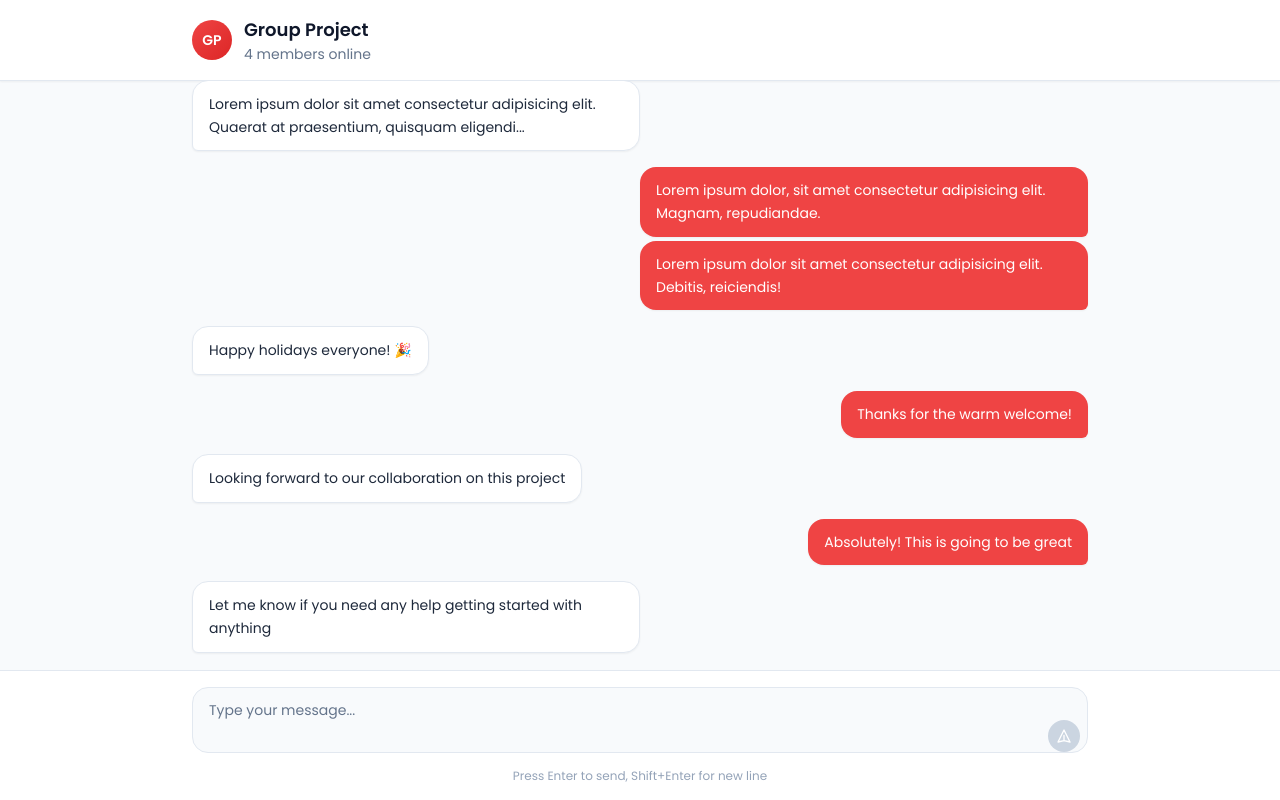
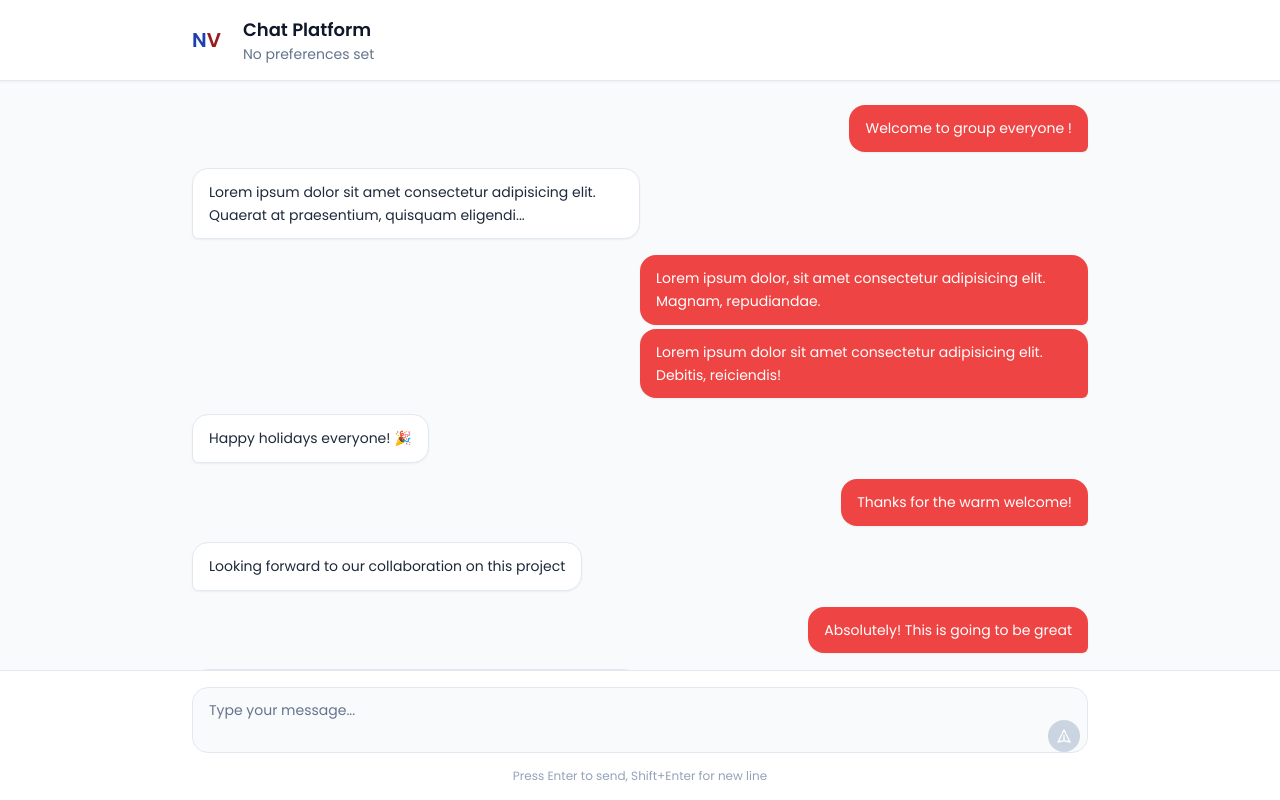
Before and after one commit to Krishiv-Thakuria/Next-Voters, a Next.js app: page /chat in a window 1280 px wide. Built offline with nearby package versions, Linux system fonts and the light colour scheme.

Commit message:
add a loading state

```diff
--- a/app/chat/page.tsx
+++ b/app/chat/page.tsx
@@ -1,6 +1,8 @@
 "use client";
 import React, { useState, useRef, useEffect } from "react";
 import { useSearchParams } from 'next/navigation';
+import usePreference from "@/hooks/preferences";
+import { Spinner } from "@/components/ui/spinner";
 
 const messages = [
   {
@@ -44,8 +46,15 @@ const Chat = () => {
   const searchParams = useSearchParams();
   const initialMessage = searchParams.get('message');
   const [message, setMessage] = useState(initialMessage || '');
+  const [isMounted, setIsMounted] = useState(false);
   const messagesEndRef = useRef(null);
   const inputRef = useRef(null);
+  const { handleGetPreference } = usePreference();
+  const preference = handleGetPreference();
+
+  useEffect(() => {
+    setIsMounted(true);
+  })
 
   const scrollToBottom = () => {
     messagesEndRef.current?.scrollIntoView({ behavior: "smooth" });
@@ -70,18 +79,28 @@ const Chat = () => {
     }
   };
 
+  if (!isMounted) return (
+    <div className="min-h-screen flex items-center justify-center bg-white">
+      <Spinner size="lg" className="bg-black" />
+    </div>
+  );
+
+
   return (
     <div className="h-screen bg-slate-50 flex flex-col">
       {/* Chat Header */}
       <div className="bg-white border-b border-slate-200 px-6 py-4 shadow-sm">
         <div className="max-w-4xl mx-auto">
           <div className="flex items-center space-x-3">
-            <div className="w-10 h-10 bg-gradient-to-br from-red-500 to-red-600 rounded-full flex items-center justify-center">
-              <span className="text-white font-semibold text-sm">GP</span>
+            <div className="mr-2.5">
+              <span className="text-blue-800 font-semibold text-xl">N</span>
+              <span className="text-red-800 font-semibold text-xl">V</span>
             </div>
             <div>
-              <h1 className="text-lg font-semibold text-slate-900">Group Project</h1>
-              <p className="text-sm text-slate-500">4 members online</p>
+              <h1 className="text-lg font-semibold text-slate-900">Chat Platform</h1>
+              <p className="text-sm text-slate-500">
+                {preference ? `${preference.region} | ${preference.election}` : 'No preferences set'}
+              </p>
             </div>
           </div>
         </div>
```
